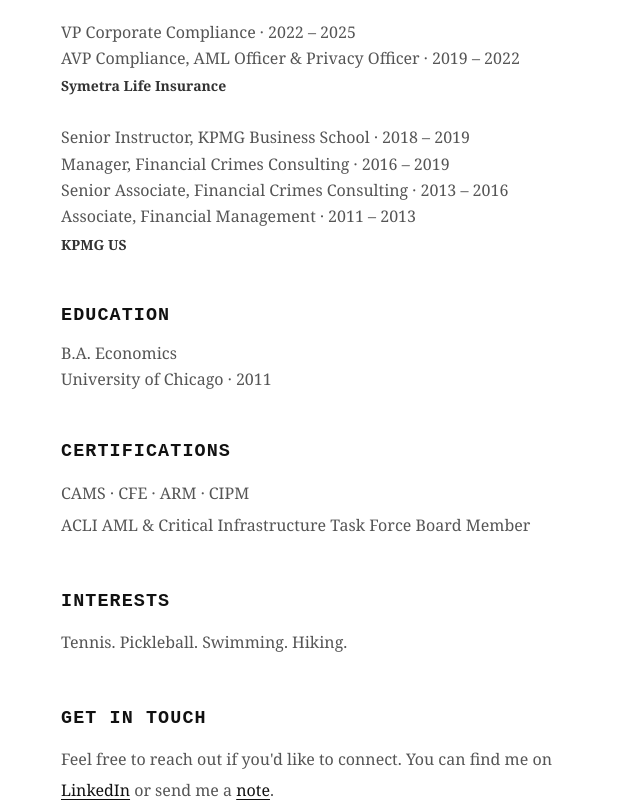
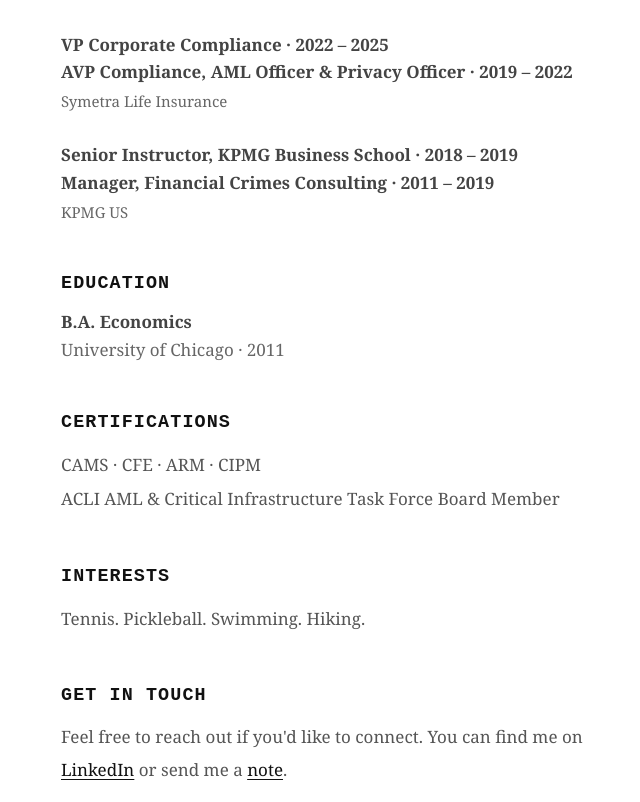
Before and after one commit to understandmykiwi/my-portfolio, a SvelteKit app: page / in a window 1280 px wide. Shown: the part 788-1590 px from the top of the page, without its empty margins (211-851 px from the left). Built offline with nearby package versions, Linux system fonts and the light colour scheme.

Commit message:
larger font, bold titles, unbold companies, trim kpmg

```diff
--- a/src/routes/+page.svelte
+++ b/src/routes/+page.svelte
@@ -16,9 +16,7 @@
 
 <div class="entry">
   <span class="entry-role">Senior Instructor, KPMG Business School · 2018 – 2019</span>
-  <span class="entry-role">Manager, Financial Crimes Consulting · 2016 – 2019</span>
-  <span class="entry-role">Senior Associate, Financial Crimes Consulting · 2013 – 2016</span>
-  <span class="entry-role">Associate, Financial Management · 2011 – 2013</span>
+  <span class="entry-role">Manager, Financial Crimes Consulting · 2011 – 2019</span>
   <span class="entry-company">KPMG US</span>
 </div>
 
@@ -51,10 +49,10 @@
   }
 
   .intro-sub {
-    font-size: 16px;
+    font-size: 17px;
     color: #555;
     line-height: 1.8;
-    max-width: 540px;
+    max-width: 560px;
     margin-bottom: 3.5rem;
   }
 
@@ -78,40 +76,40 @@
 
   .entry-role {
     font-family: Georgia, 'Times New Roman', serif;
-    font-size: 16px;
-    font-weight: 400;
-    color: #555;
+    font-size: 17px;
+    font-weight: 600;
+    color: #444;
     line-height: 1.5;
   }
 
   .entry-company {
     font-family: Georgia, 'Times New Roman', serif;
-    font-size: 14px;
-    font-weight: 700;
-    color: #333;
+    font-size: 15px;
+    font-weight: 400;
+    color: #666;
     line-height: 1.5;
     margin-top: 0.2rem;
   }
 
   .entry-sub {
     font-family: Georgia, 'Times New Roman', serif;
-    font-size: 16px;
+    font-size: 17px;
     font-weight: 400;
-    color: #555;
+    color: #666;
     line-height: 1.5;
   }
 
   .plain-text {
-    font-size: 16px;
+    font-size: 17px;
     color: #555;
     line-height: 2;
   }
 
   .contact-text {
-    font-size: 16px;
+    font-size: 17px;
     color: #555;
     line-height: 1.9;
-    max-width: 520px;
+    max-width: 540px;
     margin-top: 0.4rem;
   }
 
```
